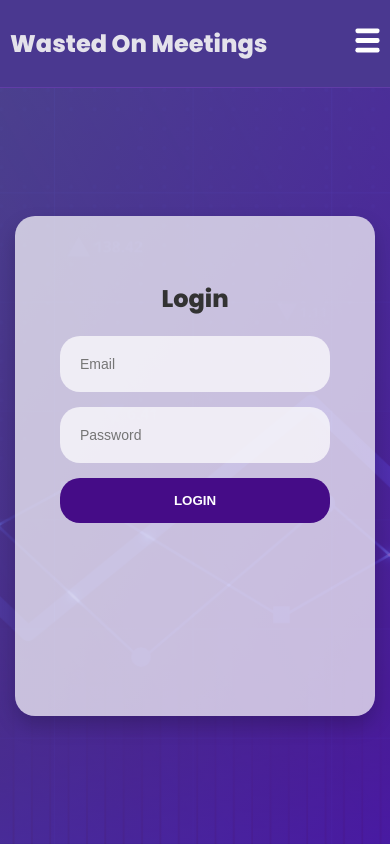
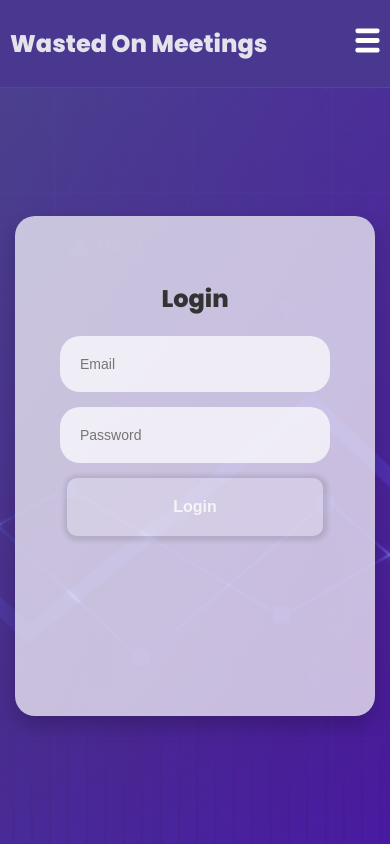
Before and after one commit to StigAkl/wasted-on-meetings, a React (Vite) app in the folder client/: page /login in a window 390 px wide. Built offline with nearby package versions, Linux system fonts and the light colour scheme.

Commit message:
Active meeting card rewrite, loading animations and fix mobile menu +++

```diff
--- a/client/src/components/Button/Button.module.css
+++ b/client/src/components/Button/Button.module.css
@@ -1,21 +1,37 @@
 @import "../../colors.module.css";
 
 .primaryButton {
-  text-transform: uppercase;
-  color: white;
-  padding: 15px;
-  background-color: var(--primary-color);
-  outline: none;
+  color: var(--text-color-white);
+  padding: 10px 30px;
+  border-radius: 10px;
   border: 0;
-  border-radius: 20px;
-  width: 100%;
-  transition: all 0.4s ease;
+  background-color: rgba(255, 255, 255, 0.2);
+  font-weight: bold;
   cursor: pointer;
-  font-weight: 600;
+  font-size: 1rem;
+  transition: 0.1s ease-in;
+  box-shadow: var(--box-shadow);
+}
+
+.secondaryButton {
+  background-color: var(--secondary-color);
+  color: var(--text-color-white);
+  padding: 10px 30px;
+  border-radius: 10px;
+  border: 0;
+  margin: 10px;
+  font-weight: bold;
+  cursor: pointer;
 }
 
 .primaryButton:hover,
-.primaryButton:active,
 .primaryButton:focus {
-  background-color: #2c2467;
+  box-shadow: ;
 }
+
+@media (max-width: 550px) {
+  .primaryButton {
+    padding: 20px 20px;
+    width: 95%;
+  }
+}
```
